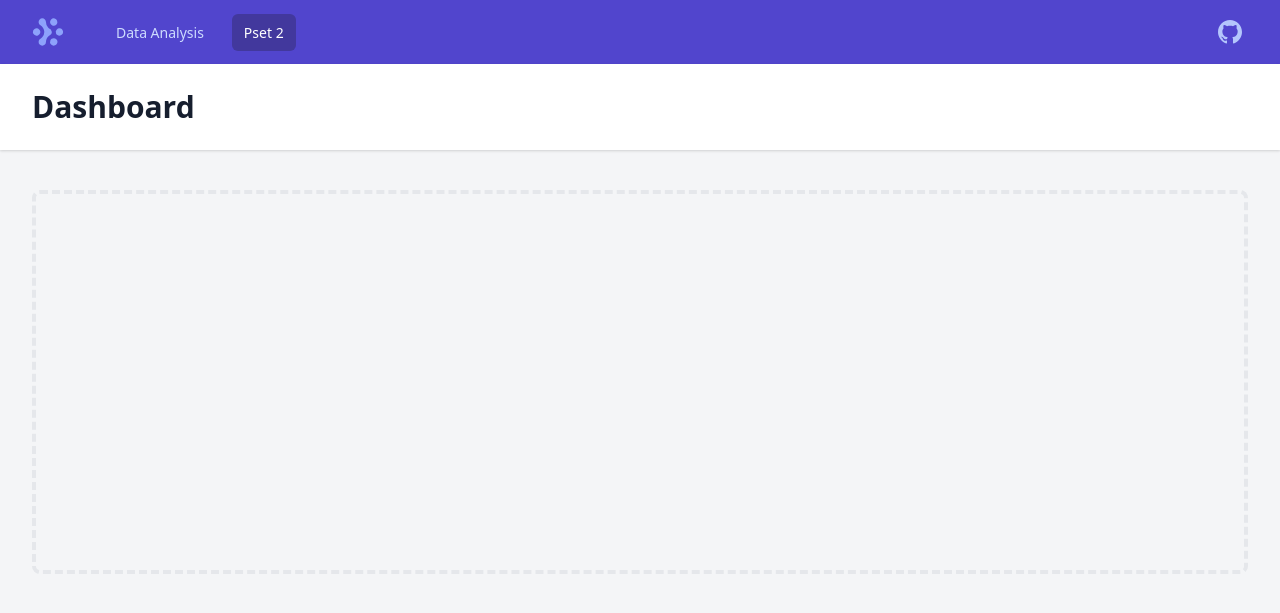
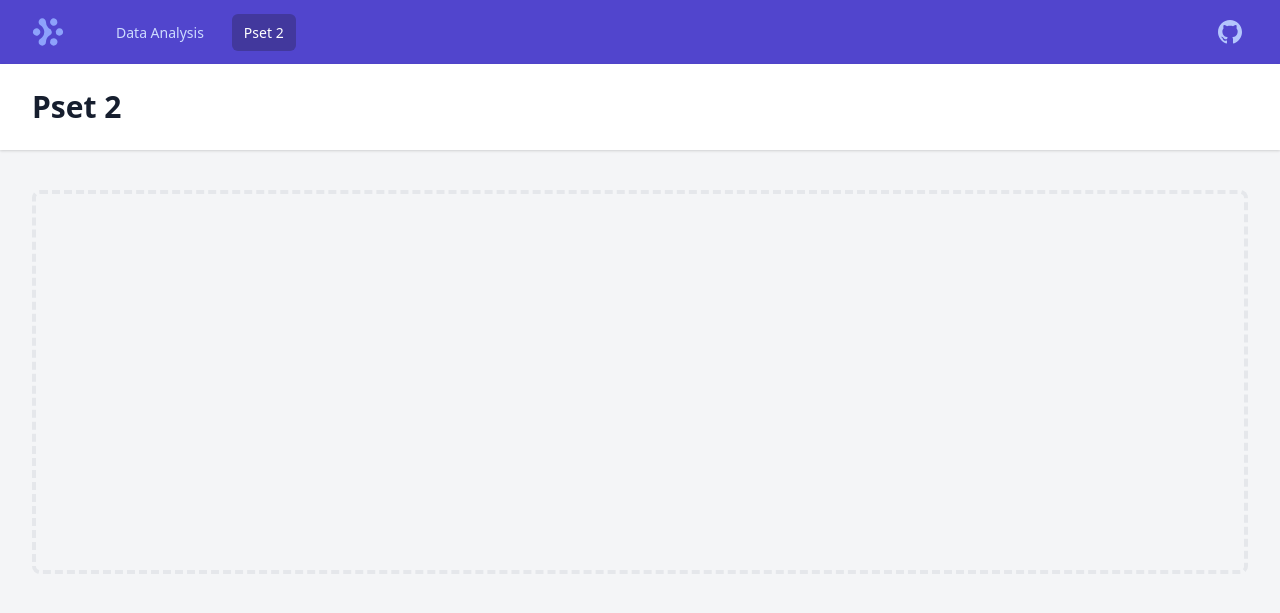
Before and after one commit to djsegal/covid-19, a Jekyll site: the page built from docs/_posts/2020-04-14-homework-2.markdown, in a window 1280 px wide. Shown: the top 613 px of the page. Built offline with Jekyll 4.4.1, drawn with Linux system fonts in a browser that asks for light colours; nearby versions of some CDN libraries; some web fonts are replaced.

Commit message:
Add post html layout for blog posts

```diff
--- /dev/null
+++ b/docs/_layouts/post.html
@@ -0,0 +1,33 @@
+---
+layout: default
+---
+
+<div>
+
+  {% include navbar.html %}
+
+  <header class="bg-white shadow">
+    <div class="max-w-7xl mx-auto py-6 px-4 sm:px-6 lg:px-8">
+      <h1>
+
+        {% assign words = page.categories | first | split: '-' | shift %}
+
+        {% for word in words %}
+          {{ word | capitalize }}
+        {% endfor %}
+
+      </h1>
+    </div>
+  </header>
+
+  <main>
+    <div class="max-w-7xl mx-auto py-6 sm:px-6 lg:px-8">
+      <!-- Replace with your content -->
+      <div class="px-4 py-4 sm:px-0">
+        <div class="border-4 border-dashed border-gray-200 rounded-lg h-96"></div>
+      </div>
+      <!-- /End replace -->
+    </div>
+  </main>
+
+</div>
--- a/docs/_posts/2020-04-07-confirmed-cases.markdown
+++ b/docs/_posts/2020-04-07-confirmed-cases.markdown
@@ -1,5 +1,5 @@
 ---
-layout: page
+layout: post
 title:  "Confirmed Cases"
 categories: 1-data-analysis
 permalink: /:categories/:title
--- a/docs/_posts/2020-04-07-viral-trajectory.markdown
+++ b/docs/_posts/2020-04-07-viral-trajectory.markdown
@@ -1,5 +1,5 @@
 ---
-layout: page
+layout: post
 title:  "Viral Trajectory"
 categories: 1-data-analysis
 permalink: /:categories/:title
--- a/docs/_posts/2020-04-14-homework-2.markdown
+++ b/docs/_posts/2020-04-14-homework-2.markdown
@@ -1,5 +1,5 @@
 ---
-layout: page
+layout: post
 title:  "Welcome to Jekyll!"
 categories: 2-pset-2
 permalink: /:categories/:title
```
